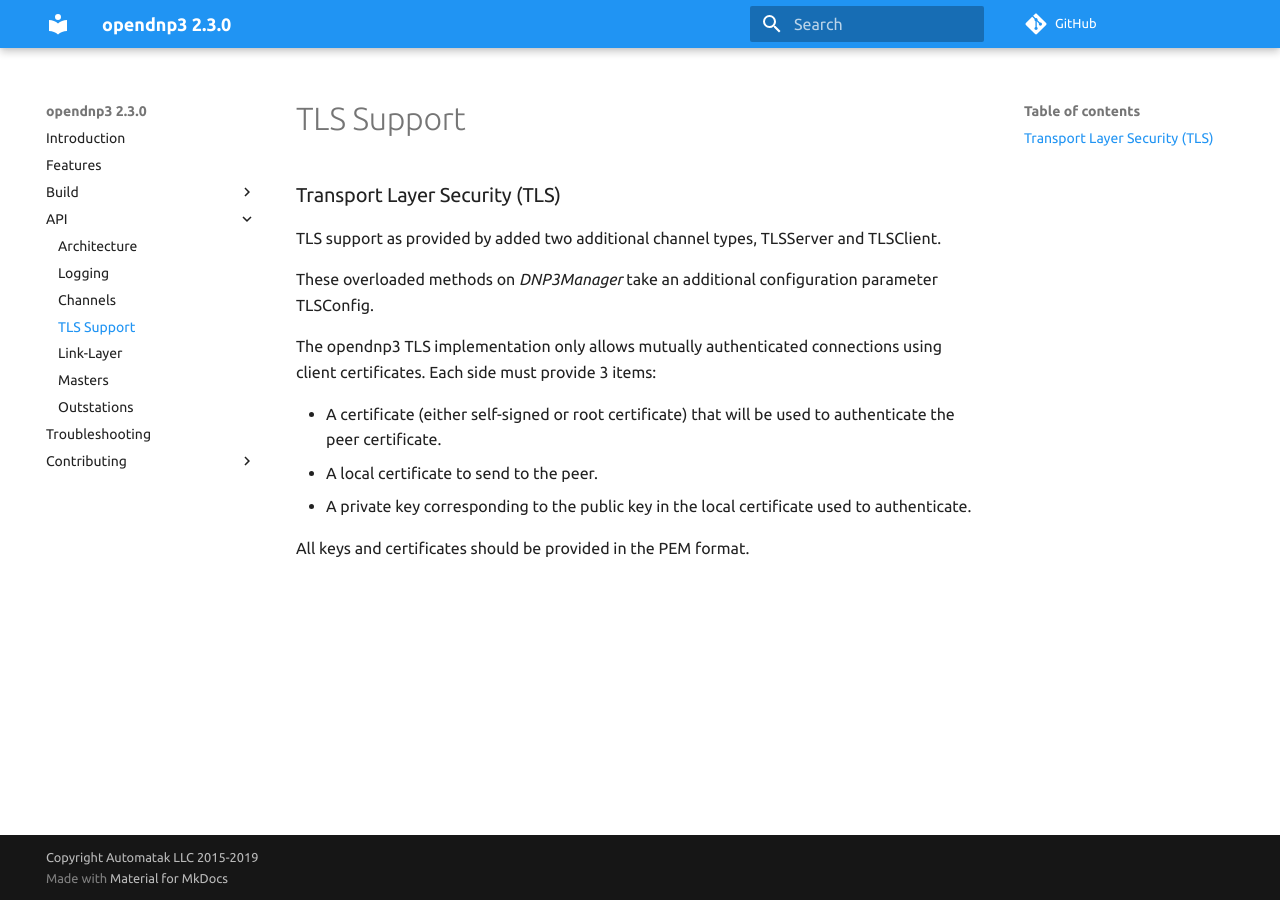
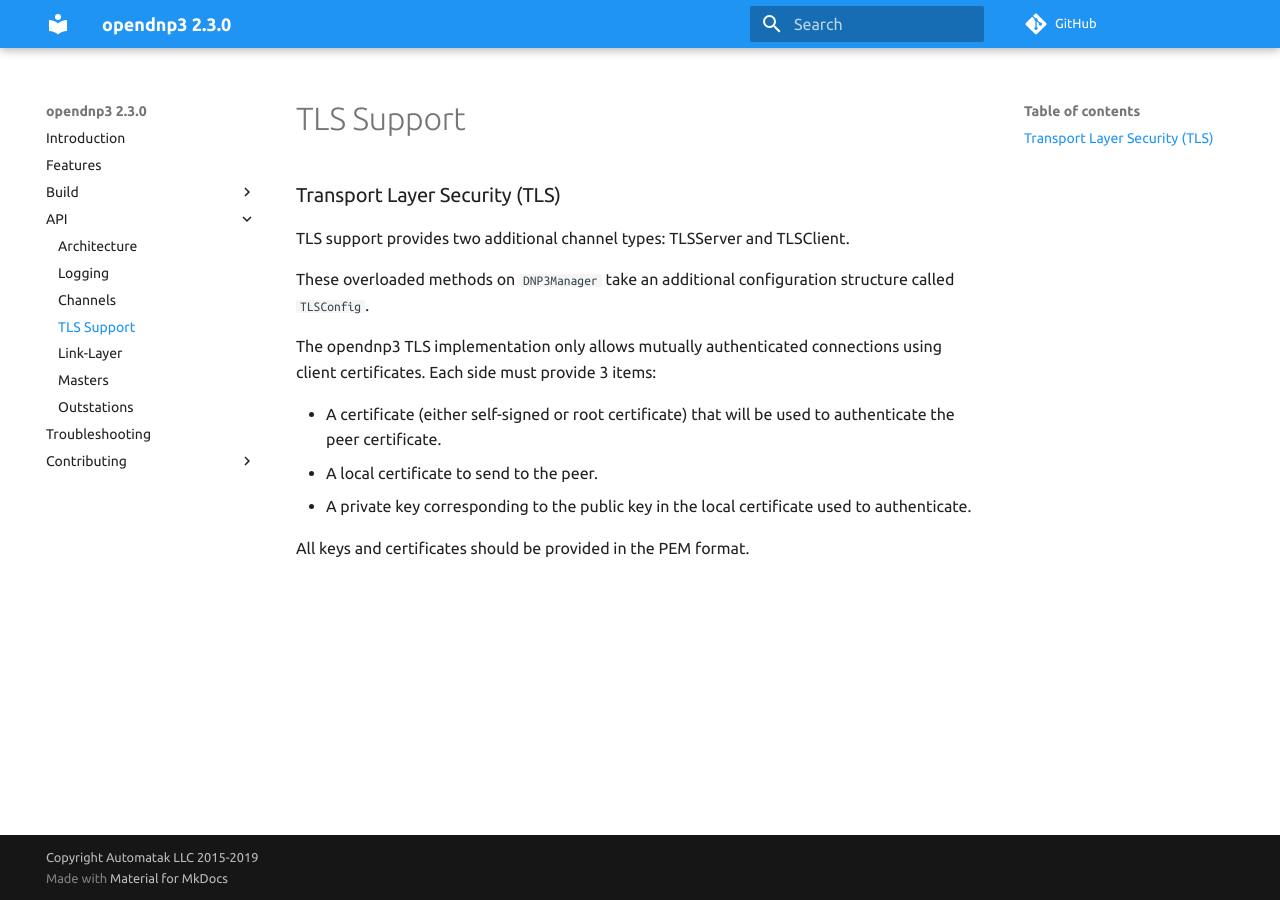
Before and after one commit to dnp3/opendnp3-guide, an MkDocs documentation site: the page built from docs/api/tls.md, in a window 1280 px wide. Built offline with MkDocs 1.6.1 and Material for MkDocs 9.7.7, drawn with Linux system fonts in a browser that asks for light colours; comment, search, counter and statistics services are not loaded.

Commit message:
update TLS

```diff
--- a/docs/api/tls.md
+++ b/docs/api/tls.md
@@ -1,10 +1,11 @@
 ### Transport Layer Security (TLS)
 
-TLS support as provided by added two additional channel types, TLSServer and TLSClient.
+TLS support provides two additional channel types: TLSServer and TLSClient.
 
-These overloaded methods on _DNP3Manager_ take an additional configuration parameter TLSConfig.
+These overloaded methods on `DNP3Manager` take an additional configuration structure called `TLSConfig`.
 
-The opendnp3 TLS implementation only allows mutually authenticated connections using client certificates. Each side must provide 3 items:
+The opendnp3 TLS implementation only allows mutually authenticated connections using client certificates. Each side
+must provide 3 items:
 
 * A certificate (either self-signed or root certificate) that will be used to authenticate the peer certificate.
 * A local certificate to send to the peer.
```
